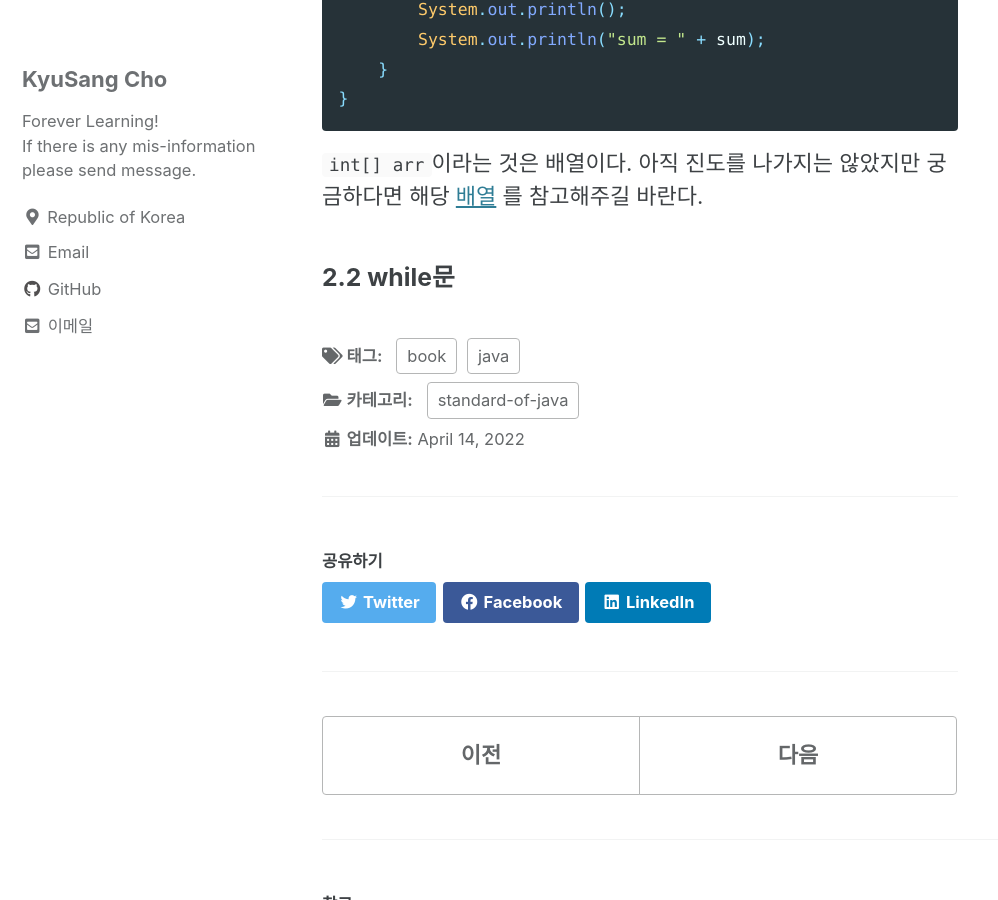
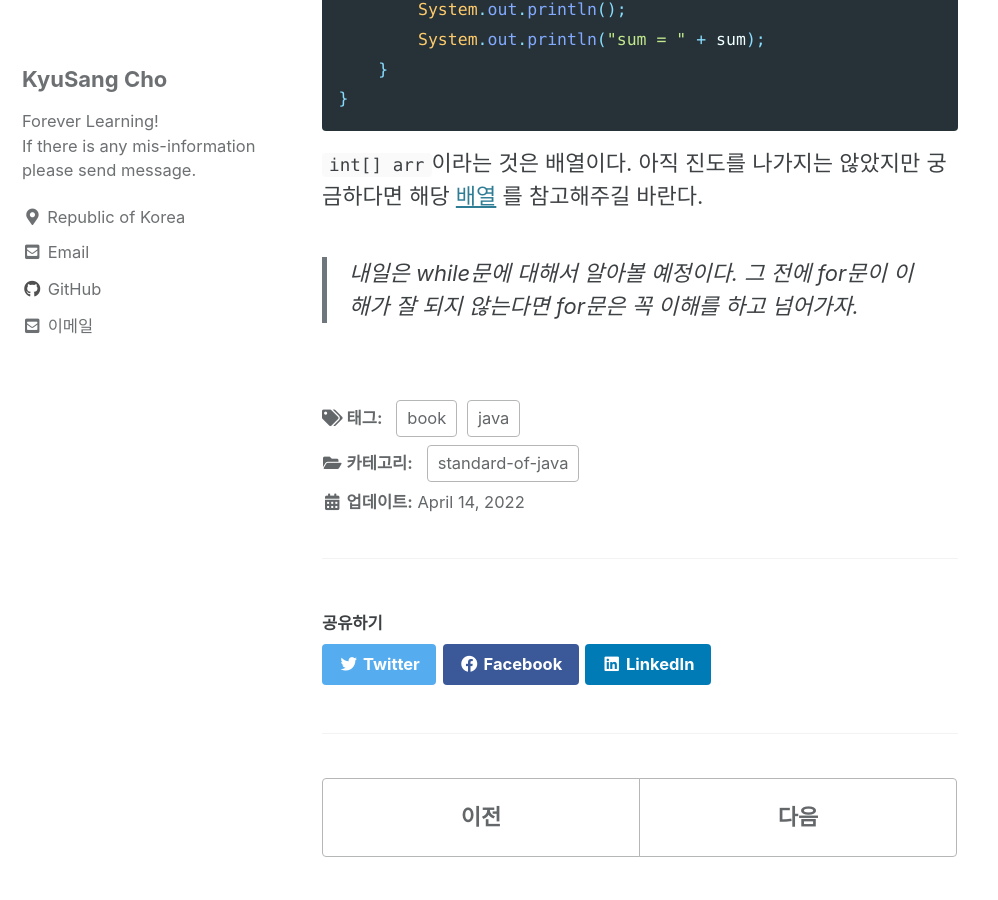
Before and after one commit to DevKS-Yet/DevKs-Yet.github.io, a Jekyll site: the page built from _posts/2022-04-14-69(standard-of-Java009).md, in a window 1280 px wide and 900 px high, scrolled down 8487 px. Shown: the whole window, without its empty margins (0-998 px from the left). Built offline with Jekyll 4.4.1, drawn with Linux system fonts in a browser that asks for light colours; cached includes are drawn as plain includes.

Commit message:
20220417

```diff
--- a/_posts/2022-04-14-69(standard-of-Java009).md
+++ b/_posts/2022-04-14-69(standard-of-Java009).md
@@ -256,4 +256,4 @@ class FlowEx22 {
 `int[] arr`이라는 것은 배열이다. 아직 진도를 나가지는 않았지만 궁금하다면 해당 [배열](https://devks-yet.github.io/data-structure/71(data-structure2)/) 를 참고해주길 바란다.
 
 
-### 2.2 while문
+> 내일은 while문에 대해서 알아볼 예정이다. 그 전에 for문이 이해가 잘 되지 않는다면 for문은 꼭 이해를 하고 넘어가자.
```
